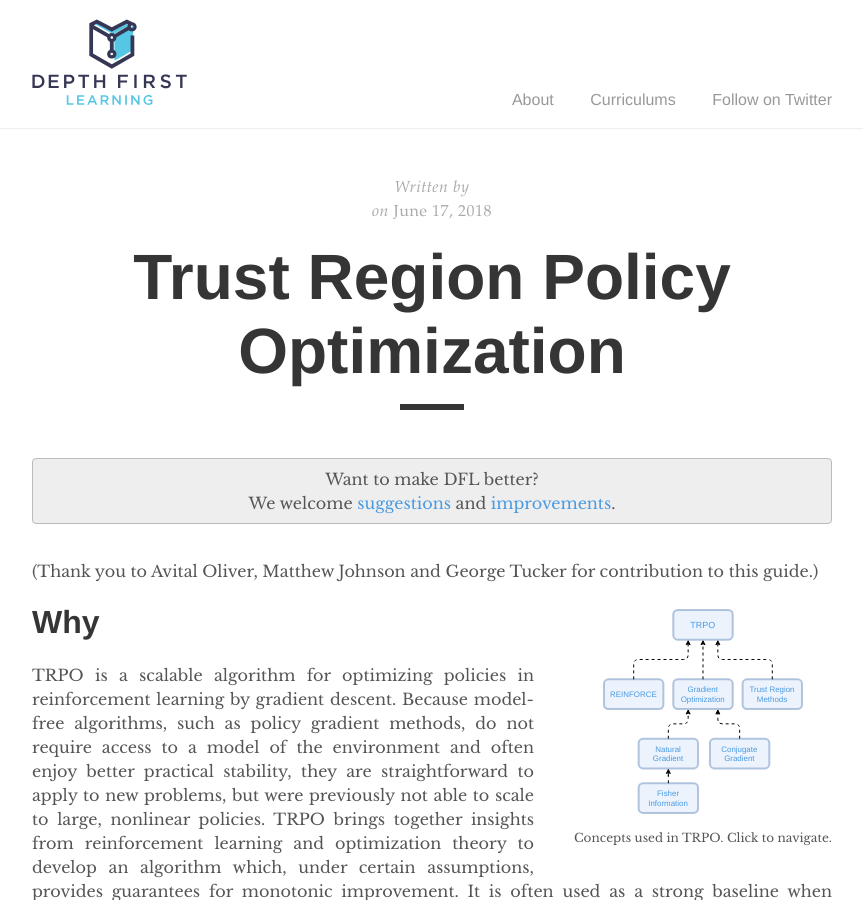
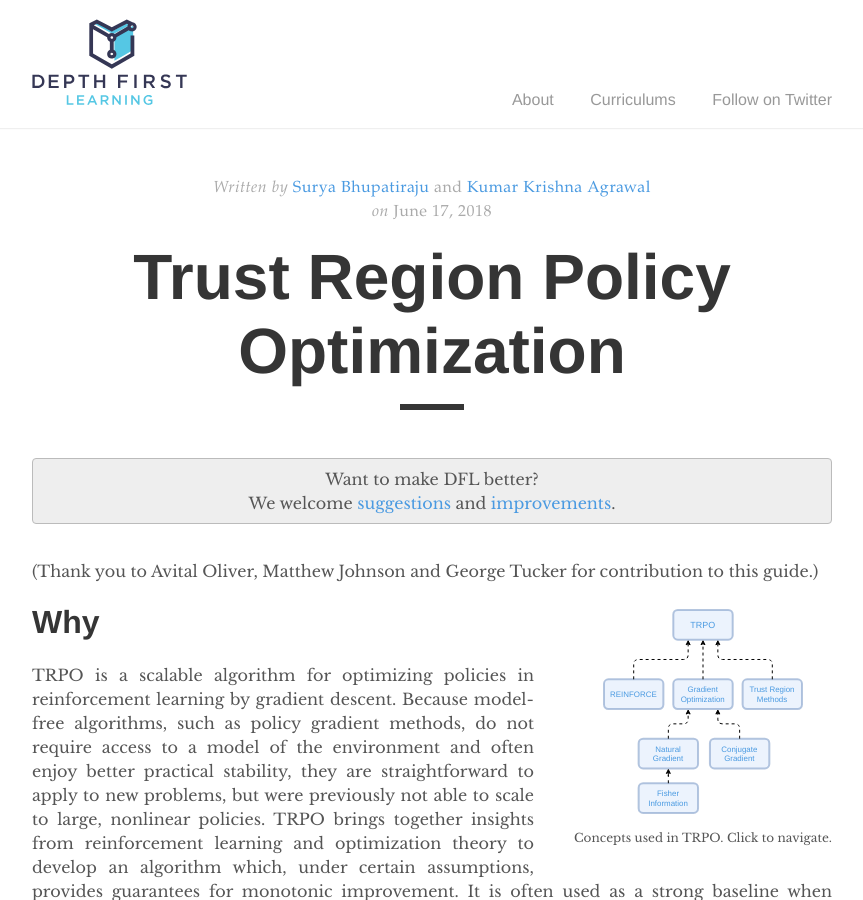
Before and after one commit to depthfirstlearning/depthfirstlearning.com, a Jekyll site: the page built from _posts/2018-06-17-TRPO.markdown, in a window 1280 px wide and 900 px high. Shown: the whole window, without its empty margins (208-1071 px from the left). Built offline with Jekyll 4.4.1, drawn with Linux system fonts in a browser that asks for light colours; formulas are drawn with MathJax 3.

Commit message:
Support multiple authors in a randomized order

```diff
--- a/_layouts/post.html
+++ b/_layouts/post.html
@@ -2,6 +2,8 @@
 layout: default
 ---
 {% assign author = site[page.author] %}
+
+
 
 <div class="post">
 
@@ -11,7 +13,24 @@ layout: default
 
   <div class="post-info">
     <span>Written by</span>
-    {% if author %}
+    {% if page.authors %}
+      {% comment %}
+      This is a very hacky way to randomize the list of authors, every time the page is
+      re-rendered. We use the current second of the timestamp at render time to choose
+      a rotation of the author list.
+      {% endcomment %}
+
+      {% assign numAuthors = page.authors | size %}
+      {% assign numAuthorsMinusOne = numAuthors | minus: 1 %}
+      {% assign randomRot = "now" | date: "%S" %}
+      {% for i in (0..numAuthorsMinusOne) %}
+        {% assign j = i | plus: randomRot | modulo: numAuthors %}
+        {% assign author_name = page.authors[j] %}
+        {% assign one_author=site[author_name] %}
+        <a href="{{ one_author.web }}" target="_blank">{{ one_author.name }}</a>
+        {% if forloop.last == false %} and {% endif %}
+      {% endfor %}
+    {% elsif author %}
       <a href="{{ author.web }}" target="_blank">{{ author.name }}</a>
     {% else %}
       {{ site.author.name }}
--- a/_posts/2018-06-17-TRPO.markdown
+++ b/_posts/2018-06-17-TRPO.markdown
@@ -3,7 +3,7 @@ layout: post
 title:  "Trust Region Policy Optimization"
 date:   2018-06-17 18:50:23 -0400
 categories: reinforcement-learning
-author: surya,krishna
+authors: ['surya', 'krishna']
 blurb: "TRPO is a model-free algorithm for optimizing policies in reinforcement
        learning by gradient descent. It represents a significant improvement over
        previous methods in its scalability and consequently has enjoyed widespread
```
Also changed, not shown: 1 other file.
